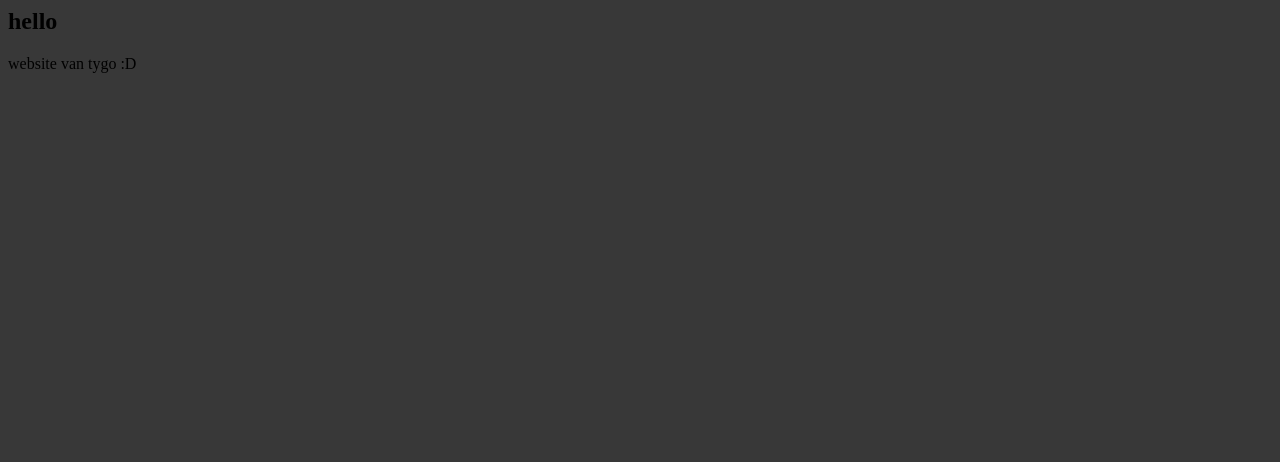
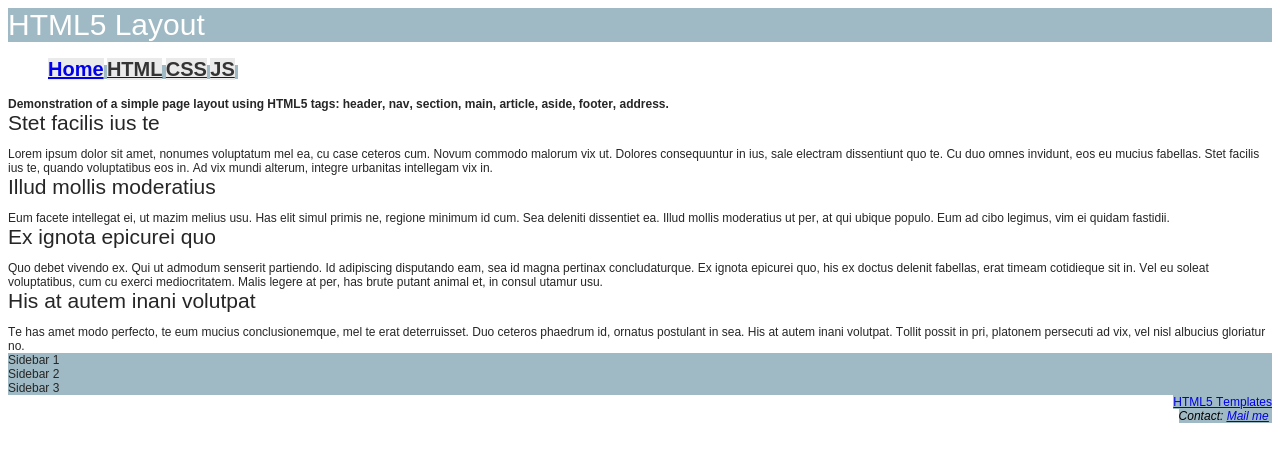
Before and after one commit to JamesHasACat/servers, a plain HTML site: page index.html in a window 1280 px wide. Drawn offline with Linux system fonts and the light colour scheme.

Commit message:
Update index.html

```diff
--- a/index.html
+++ b/index.html
@@ -1,4 +1,44 @@
-<body style="background-color:#383838 ;">
+<!DOCTYPE html PUBLIC "-//W3C//DTD HTML 4.01//EN" "http://www.w3.org/TR/html4/strict.dtd">
+<html>
+<head>
+  <meta http-equiv="Content-Type" content="text/html; charset=utf-8">
+  <meta http-equiv="Content-Style-Type" content="text/css">
+  <title></title>
+  <meta name="Generator" content="Cocoa HTML Writer">
+  <meta name="CocoaVersion" content="2113.6">
+  <style type="text/css">
+    p.p1 {margin: 0.0px 0.0px 0.0px 0.0px; line-height: 30.0px; font: 30.0px Arial; color: #ffffff; -webkit-text-stroke: #ffffff; background-color: #9fbac4}
+    p.p3 {margin: 0.0px 0.0px 0.0px 0.0px; line-height: 12.0px; font: 12.0px Arial; color: #262626; -webkit-text-stroke: #262626}
+    p.p5 {margin: 0.0px 0.0px 0.0px 0.0px; line-height: 12.0px; font: 12.0px Arial; color: #262626; -webkit-text-stroke: #262626; background-color: #9fbac4}
+    p.p6 {margin: 0.0px 0.0px 0.0px 0.0px; text-align: right; line-height: 12.0px; font: 12.0px Arial; color: #000000; -webkit-text-stroke: #000000}
+    li.li2 {margin: 0.0px 0.0px 0.0px 0.0px; line-height: 20.0px; font: 20.0px Arial; color: #343434; -webkit-text-stroke: #343434}
+    span.s1 {font-kerning: none}
+    span.s2 {background-color: #eaeaea; -webkit-text-stroke: 0px #000000}
+    span.s3 {font: 12.0px Arial; font-kerning: none; color: #000000; background-color: #9fbac4; -webkit-text-stroke: 0px #000000}
+    span.s4 {font: 20.0px Arial; font-kerning: none; color: #343434; background-color: #eaeaea; -webkit-text-stroke: 0px #343434}
+    span.s5 {font-kerning: none; background-color: #9fbac4}
+    span.s6 {text-decoration: underline ; font-kerning: none; color: #0000e9; -webkit-text-stroke: 0px #0000e9}
+    ul.ul1 {list-style-type: none}
+  </style>
+</head>
+<body>
+<p class="p1"><span class="s1">HTML5 Layout</span></p>
+<ul class="ul1">
+  <li class="li2"><span class="s2"><b></b><a href="file:///"><span class="s1"><b>Home</b></span></a></span><span class="s3"> <a href="https://html-css-js.com/"><span class="s4"><b>HTML</b></span></a> <a href="https://html-css-js.com/css/code/"><span class="s4"><b>CSS</b></span></a> <a href="https://htmlcheatsheet.com/js/"><span class="s4"><b>JS</b></span></a><span class="Apple-converted-space"> </span></span></li>
+</ul>
+<p class="p3"><span class="s1"><b>Demonstration of a simple page layout using HTML5 tags: header, nav, section, main, article, aside, footer, address.</b><span class="Apple-converted-space"> </span></span></p>
+<h2 style="margin: 0.0px 0.0px 12.0px 0.0px; line-height: 21.0px; font: 21.0px Arial; color: #262626; -webkit-text-stroke: #262626"><span class="s1">Stet facilis ius te</span></h2>
+<p class="p3"><span class="s1">Lorem ipsum dolor sit amet, nonumes voluptatum mel ea, cu case ceteros cum. Novum commodo malorum vix ut. Dolores consequuntur in ius, sale electram dissentiunt quo te. Cu duo omnes invidunt, eos eu mucius fabellas. Stet facilis ius te, quando voluptatibus eos in. Ad vix mundi alterum, integre urbanitas intellegam vix in.</span></p>
+<h2 style="margin: 0.0px 0.0px 12.0px 0.0px; line-height: 21.0px; font: 21.0px Arial; color: #262626; -webkit-text-stroke: #262626"><span class="s1">Illud mollis moderatius</span></h2>
+<p class="p3"><span class="s1">Eum facete intellegat ei, ut mazim melius usu. Has elit simul primis ne, regione minimum id cum. Sea deleniti dissentiet ea. Illud mollis moderatius ut per, at qui ubique populo. Eum ad cibo legimus, vim ei quidam fastidii.</span></p>
+<h2 style="margin: 0.0px 0.0px 12.0px 0.0px; line-height: 21.0px; font: 21.0px Arial; color: #262626; -webkit-text-stroke: #262626"><span class="s1">Ex ignota epicurei quo</span></h2>
+<p class="p3"><span class="s1">Quo debet vivendo ex. Qui ut admodum senserit partiendo. Id adipiscing disputando eam, sea id magna pertinax concludaturque. Ex ignota epicurei quo, his ex doctus delenit fabellas, erat timeam cotidieque sit in. Vel eu soleat voluptatibus, cum cu exerci mediocritatem. Malis legere at per, has brute putant animal et, in consul utamur usu.</span></p>
+<h2 style="margin: 0.0px 0.0px 12.0px 0.0px; line-height: 21.0px; font: 21.0px Arial; color: #262626; -webkit-text-stroke: #262626"><span class="s1">His at autem inani volutpat</span></h2>
+<p class="p3"><span class="s1">Te has amet modo perfecto, te eum mucius conclusionemque, mel te erat deterruisset. Duo ceteros phaedrum id, ornatus postulant in sea. His at autem inani volutpat. Tollit possit in pri, platonem persecuti ad vix, vel nisl albucius gloriatur no.</span></p>
+<p class="p5"><span class="s1">Sidebar 1</span></p>
+<p class="p5"><span class="s1">Sidebar 2</span></p>
+<p class="p5"><span class="s1">Sidebar 3</span></p>
+<p class="p6"><span class="s5"><span class="s6">HTML5 Templates</span></a></span></p>
+<p class="p6"><span class="s5"><i>Contact: </i><a href="mailto:me@example.com"><span class="s6"><i>Mail me</i></span></a><i><span class="Apple-converted-space"> </span></i></span></p>
 </body>
-<h2>hello</h2>
-<p>website van tygo :D</p>
+</html>
```
